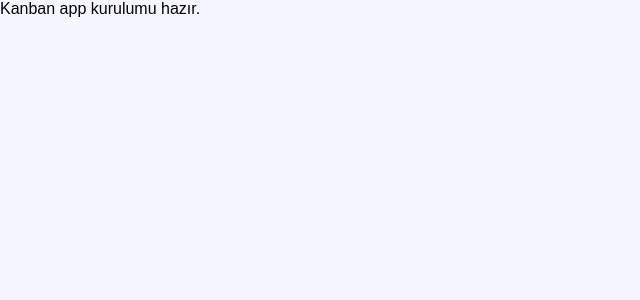
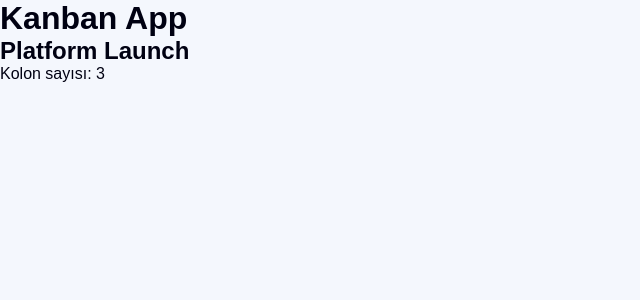
Before and after one commit to varisDogukan/kanban-task-management, a React (Vite) app: page / in a window 1280 px wide. Shown: the top 300 px of the page, without its empty margins (0-640 px from the left). Built offline with nearby package versions, Linux system fonts and the light colour scheme.

Commit message:
feat: render selected board from store in app shell

```diff
--- a/src/app/App.tsx
+++ b/src/app/App.tsx
@@ -1,3 +1,23 @@
+import { useBoardStore } from "../features/boards/store/boardStore";
+
 export default function App() {
-  return <div>Kanban app kurulumu hazır.</div>;
+  const { boards, selectedBoardId } = useBoardStore();
+
+  const selectedBoard =
+    boards.find((board) => board.id === selectedBoardId) ?? null;
+
+  return (
+    <main>
+      <h1>Kanban App</h1>
+
+      {selectedBoard ? (
+        <div>
+          <h2>{selectedBoard.name}</h2>
+          <p>Kolon sayısı: {selectedBoard.columns.length}</p>
+        </div>
+      ) : (
+        <p>Seçili board bulunamadı.</p>
+      )}
+    </main>
+  );
 }
```
